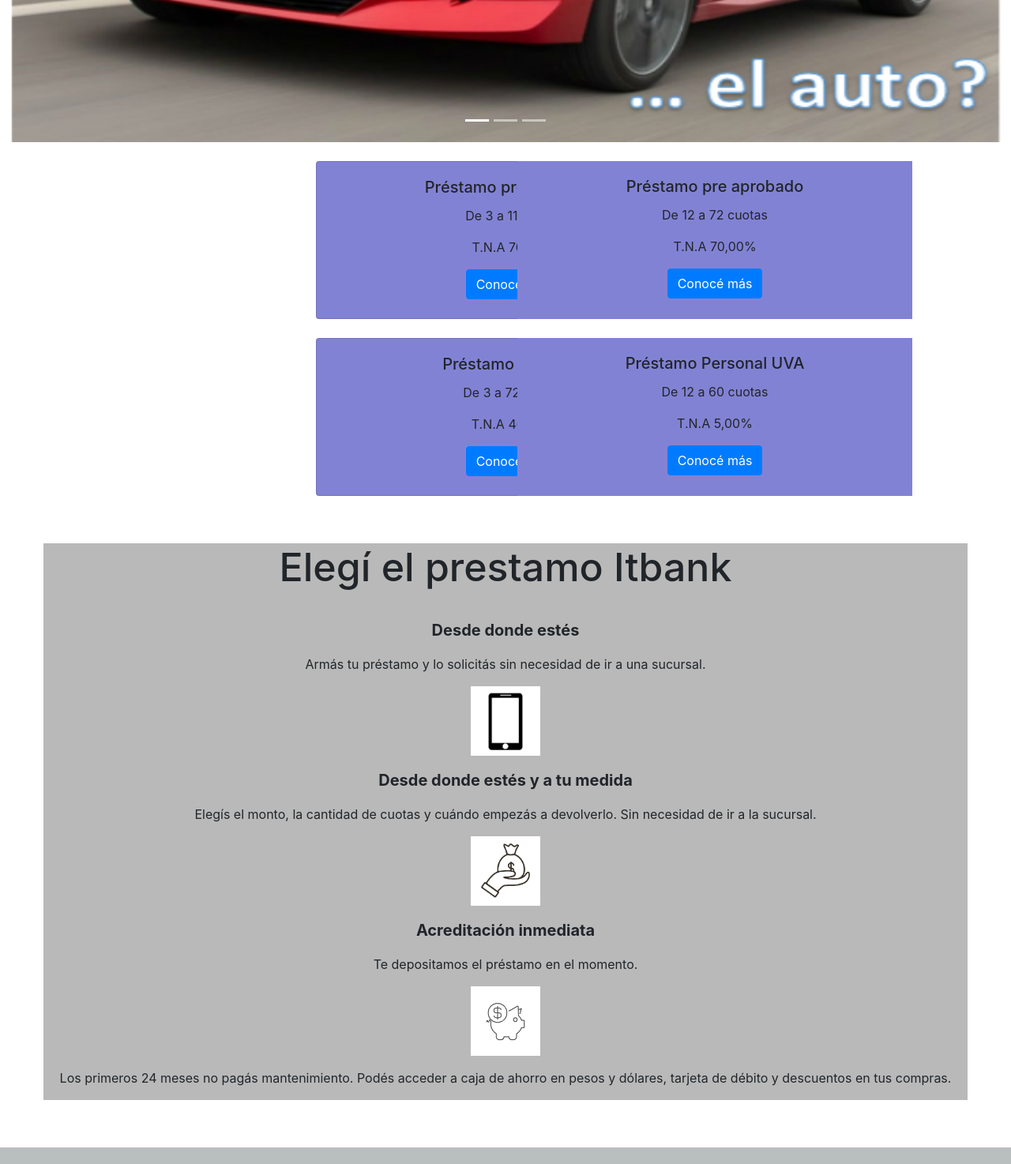
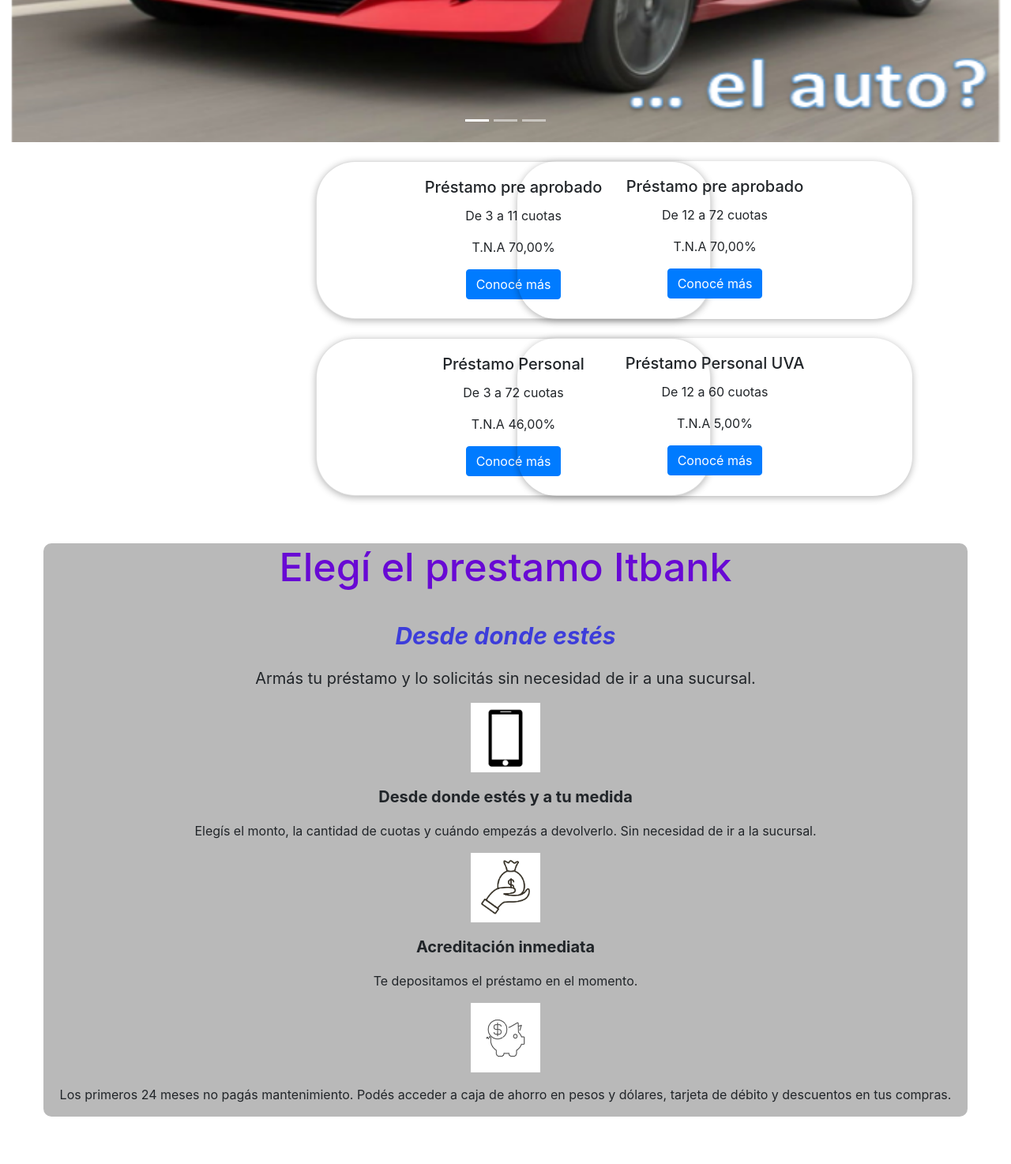
Before and after one commit to micasRod/sprintFinal, a Django app: template prestamos_app/templates/prestamos_app/prestamos.html in a window 1280 px wide. Shown: the part 520-1994 px from the top of the page at 79% size. Before the commit the page ends 1973 px from the top, so only its background shows below. Run offline with Django 4.2, Linux system fonts and the light colour scheme; the template is opened without the code that fills it, so the values that code supplies are empty; some libraries are stand-ins or nearby versions.

Commit message:
Prestamos 4

```diff
--- a/prestamos_app/templates/prestamos_app/prestamos.css
+++ b/prestamos_app/templates/prestamos_app/prestamos.css
@@ -13,10 +13,21 @@
 }
 .main-prestamos-title-container{
     font-size: 50px;
-    font:bold
+    font:bold;
+    color:rgb(104, 9, 212)
 }
 .article-item{
     text-align: center;
+}
+.article-item1{
+    font-size: 20px;
+    text-align: center;
+}
+.article-item-title1{
+    font-weight: bold;
+    font-size: 30px;
+    font-style: italic;
+    color:rgb(61, 61, 218)
 }
 .article-item-title{
     font-weight: bold;
@@ -25,22 +36,26 @@
 .col-12-12{
     background-color: rgba(128, 128, 128, 0.548);
     width: 100%;
+    border-radius: 10px;
+
 }
 .card {
-    background-color: rgb(130, 130, 212);
+    box-shadow: 0 2px 10px rgb(0 0 0 / 30%);
     margin-left: 400px;
     height: 200px;
     width: 500px;
     justify-content: center;
+    border-radius: 50px;
 
 }
 .card2 {
-    background-color: rgb(130, 130, 212);
+
     margin-right: 150px;
     height: 200px;
     width: 500px;
     justify-content: center;
-
+    border-radius: 50px;
+    box-shadow: 0 2px 10px rgb(0 0 0 / 30%);
 }
 .container-fluid {
     height: 700px;
--- a/prestamos_app/templates/prestamos_app/prestamos.html
+++ b/prestamos_app/templates/prestamos_app/prestamos.html
@@ -96,9 +96,9 @@
 
             <section class="main-prestamos__items">
 
-              <article class="article-item";>
+              <article class="article-item1";>
 
-                <p class="article-item-title">Desde donde estés</p>
+                <p class="article-item-title1">Desde donde estés</p>
                 <p class="article-item__text">Armás tu préstamo y lo solicitás sin necesidad de ir a una sucursal.</p>
               </article>
 
@@ -138,6 +138,7 @@
 
 
 
+
     <script src="bootstrap.bundle.min.js"></script>
     <script src="assets/js/bootstrap.bundle.js"></script>
     <script src="https://code.jquery.com/jquery-3.2.1.slim.min.js" integrity="sha384-KJ3o2DKtIkvYIK3UENzmM7KCkRr/rE9/Qpg6aAZGJwFDMVNA/GpGFF93hXpG5KkN" crossorigin="anonymous"></script>
```
